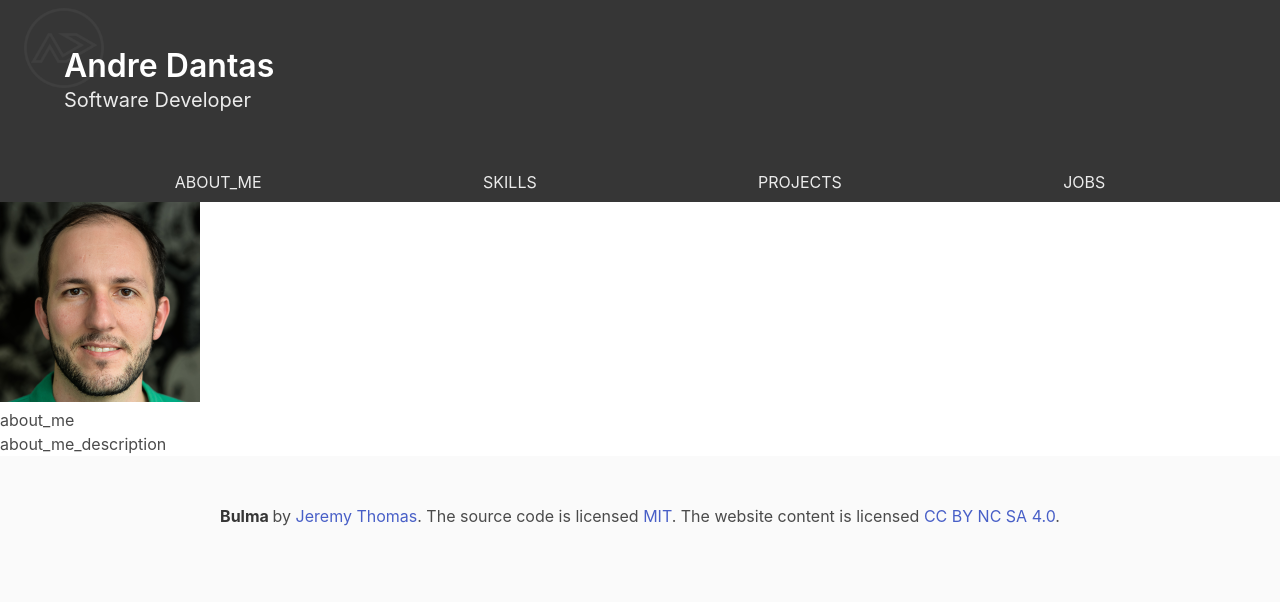
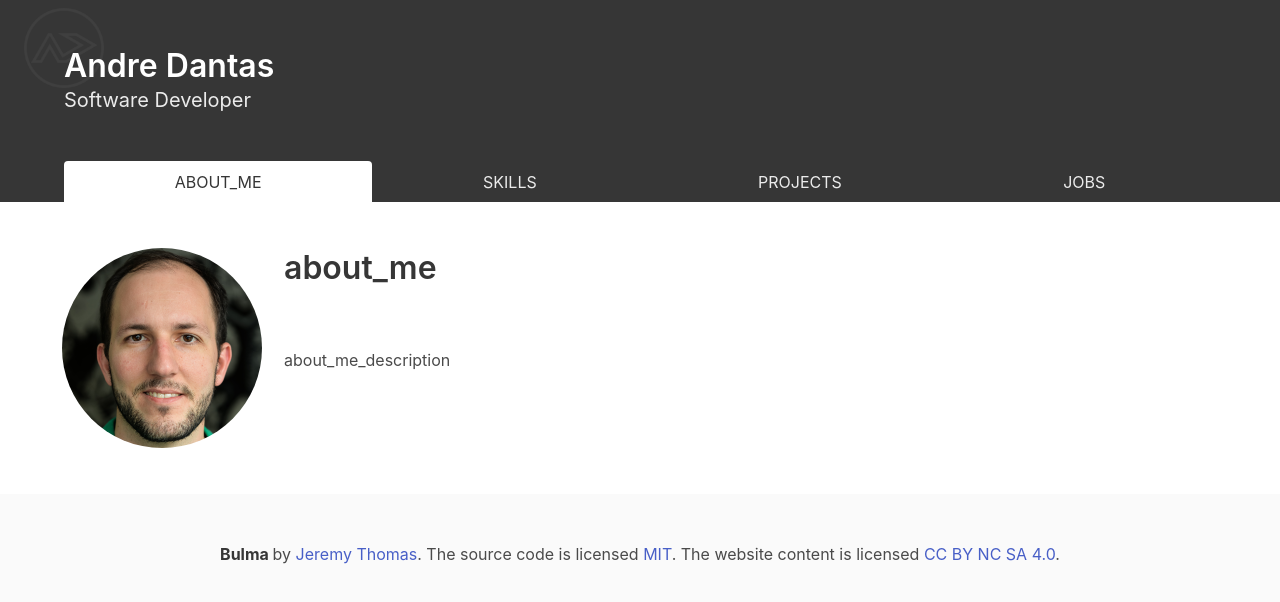
Before and after one commit to andre-lima/Personal-Website, an Angular app: page / in a window 1280 px wide. Shown: the top 602 px of the page. Built offline with nearby package versions, Linux system fonts and the light colour scheme.

Commit message:
Click and change active tab

```diff
--- a/src/app/components/about-me/about-me.component.html
+++ b/src/app/components/about-me/about-me.component.html
@@ -1,5 +1,18 @@
-<div class="about-me">
-  <img [src]="photoSrc" alt="photo" class="about-me__photo">
-  <h1 class="about-me__title">about_me</h1>
-  <p class="about-me__description">about_me_description</p>
+<div class="about-me tile is-ancestor">
+
+  <div class="is-parent">
+    <div class="tile">
+      <img [src]="photoSrc" alt="photo" class="about-me__photo">
+    </div>
+  </div>
+
+  <div class="tile is-parent is-vertical">
+    <div class="tile">
+      <h1 class="about-me__title title is-3">about_me</h1>
+    </div>
+    <div class="tile">
+      <p class="about-me__description">about_me_description</p>
+    </div>
+  </div>
+
 </div>
--- a/src/app/components/about-me/about-me.component.scss
+++ b/src/app/components/about-me/about-me.component.scss
@@ -0,0 +1,6 @@
+.about-me {
+  &__photo {
+    border-radius: 50%;
+    margin: 10px;
+  }
+}
--- a/src/app/components/content/content.component.html
+++ b/src/app/components/content/content.component.html
@@ -1 +1,5 @@
-<app-about-me></app-about-me>
+<div class="section">
+  <div class="container">
+    <app-about-me></app-about-me>
+  </div>
+</div>
--- a/src/app/components/header-nav/header-nav.component.html
+++ b/src/app/components/header-nav/header-nav.component.html
@@ -2,8 +2,8 @@
   <nav class="tabs is-boxed is-fullwidth">
     <div class="container">
       <ul>
-        <li *ngFor="let link of navLinks">
-          <a class="header__link">{{ link }}</a>
+        <li [class]="currentActive === link ? 'is-active' : ''" (click)="setActive($event)" *ngFor="let link of navLinks">
+          <a [attr.data-link]="link" class="header__link" >{{ link }}</a>
         </li>
       </ul>
     </div>
--- a/src/app/components/header-nav/header-nav.component.ts
+++ b/src/app/components/header-nav/header-nav.component.ts
@@ -9,14 +9,20 @@ import { Config } from '../../config/config';
 export class HeaderNavComponent implements OnInit {
 
   private navLinks: string[] = [];
-  private config = null;
+  private config;
+  private currentActive;
 
   constructor() {
     this.config = Config;
+    this.currentActive = this.config.pages[0];
   }
 
   ngOnInit() {
     this.navLinks = this.config.pages;
   }
 
+  setActive(event) {
+    this.currentActive = event.target.dataset.link;
+  }
+
 }
```
